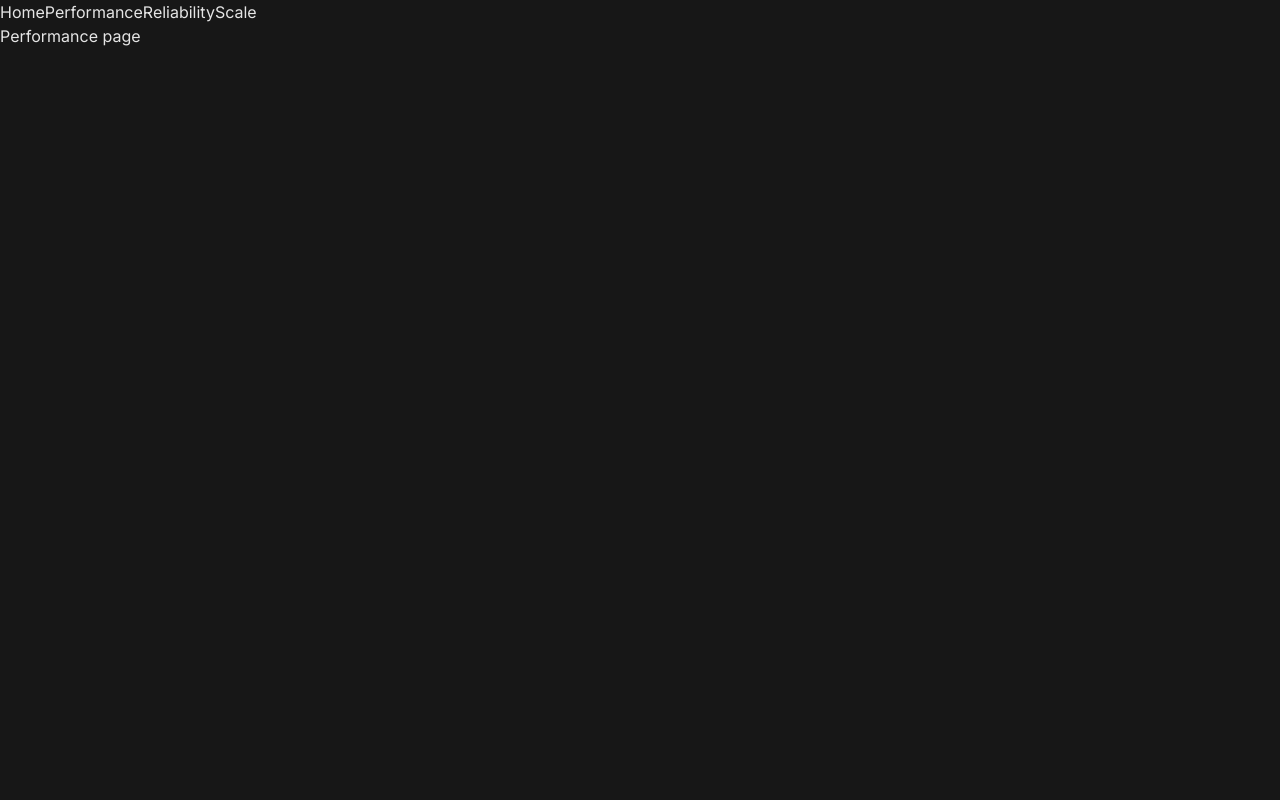
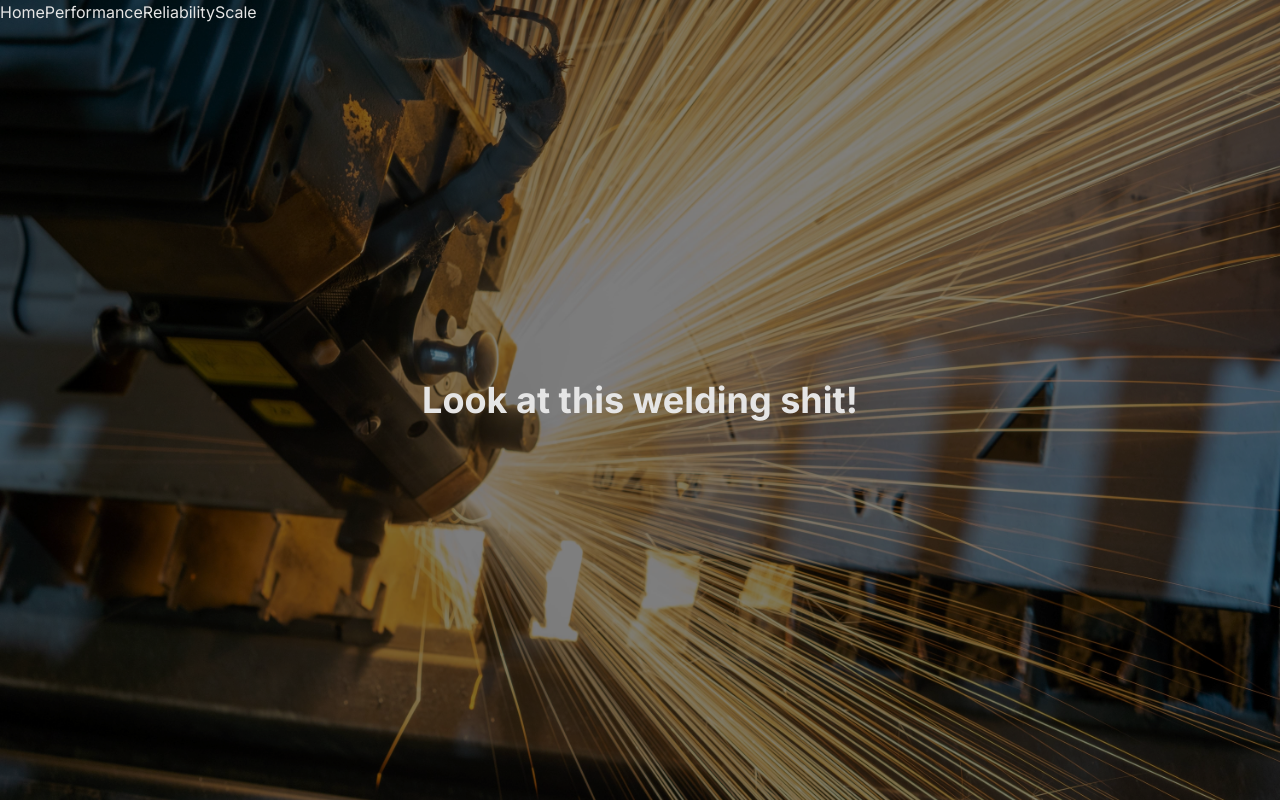
Before and after one commit to SmackSmash/grider-nextjs, a Next.js app: page /performance in a window 1280 px wide. Built offline with nearby package versions, Linux system fonts and the light colour scheme.

Commit message:
Added hero image to all pages

```diff
--- a/src/app/performance/page.tsx
+++ b/src/app/performance/page.tsx
@@ -1,3 +1,12 @@
+import Hero from '@/components/Hero';
+import PerformanceImg from '/public/images/performance.jpg';
+
 export default function Performance() {
-  return <h1>Performance page</h1>;
+  return (
+    <main>
+      <Hero imgSrc={PerformanceImg} imgAlt='Welding'>
+        <h1 className='text-4xl font-bold'>Look at this welding shit!</h1>
+      </Hero>
+    </main>
+  );
 }
--- a/src/app/reliability/page.tsx
+++ b/src/app/reliability/page.tsx
@@ -1,3 +1,12 @@
+import Hero from '@/components/Hero';
+import ReliabilityImg from '/public/images/reliability.jpg';
+
 export default function Reliability() {
-  return <h1>Reliability page</h1>;
+  return (
+    <main>
+      <Hero imgSrc={ReliabilityImg} imgAlt='Look at us welding!'>
+        <h1 className='text-4xl font-bold'>This is some crazy stuff</h1>
+      </Hero>
+    </main>
+  );
 }
--- a/src/app/scale/page.tsx
+++ b/src/app/scale/page.tsx
@@ -1,3 +1,14 @@
+import Hero from '@/components/Hero';
+import ScaleImg from '/public/images/scale.jpg';
+
 export default function Scale() {
-  return <h1>Scale page</h1>;
+  return (
+    <main>
+      <Hero imgSrc={ScaleImg} imgAlt='Factory'>
+        <h1 className='text-4xl font-bold'>
+          It looks like it would be hot in here
+        </h1>
+      </Hero>
+    </main>
+  );
 }
--- a/src/components/Hero.tsx
+++ b/src/components/Hero.tsx
@@ -10,7 +10,12 @@ type HeroProps = PropsWithChildren<{
 export default function Hero({ imgSrc, imgAlt, children }: HeroProps) {
   return (
     <section className='absolute -z-10 inset-0 flex items-center justify-center'>
-      <Image className='object-cover' src={imgSrc} alt={imgAlt} fill />
+      <Image
+        className='object-cover brightness-50'
+        src={imgSrc}
+        alt={imgAlt}
+        fill
+      />
       <div className='-z-0'>{children}</div>
     </section>
   );
```
